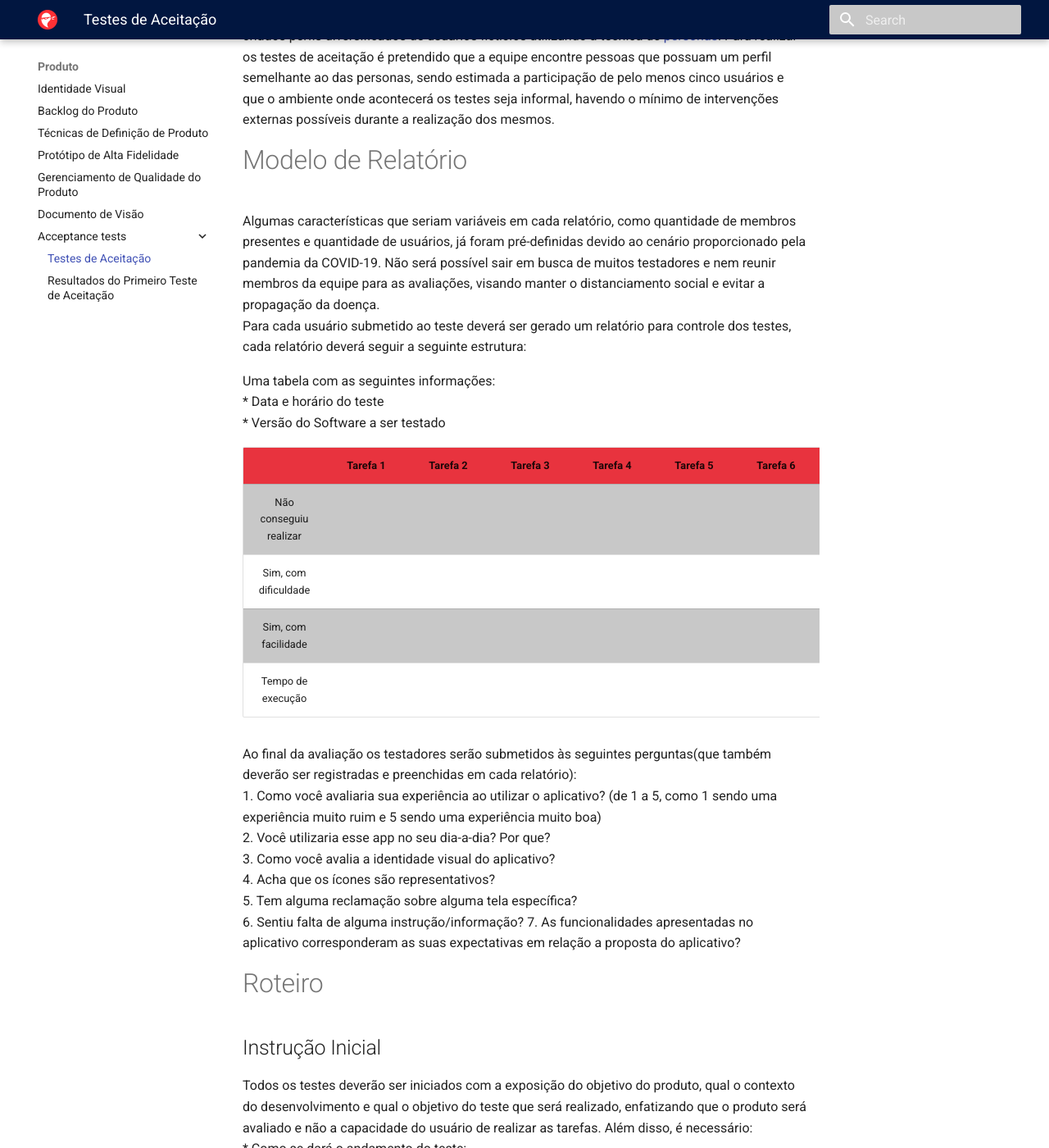
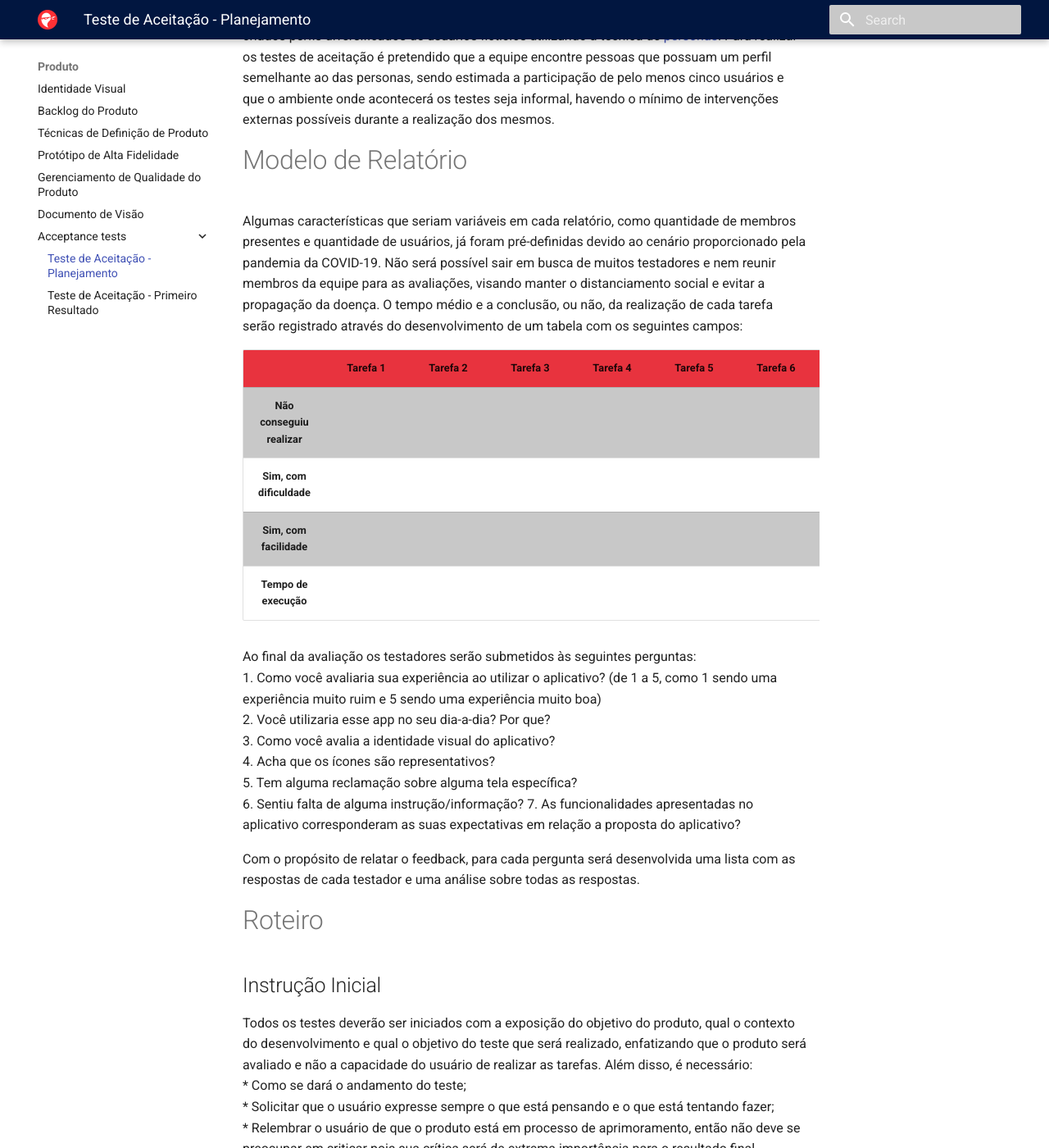
Before and after one commit to fga-eps-mds/2020.1-stay-safe-docs, an MkDocs documentation site: the page built from docs/produto/acceptance tests/planning.md, in a window 1280 px wide and 1400 px high, scrolled down 1206 px. Shown: the whole window at 82% size. Built offline with MkDocs 1.6.1 and Material for MkDocs 9.7.7, drawn with Linux system fonts in a browser that asks for light colours; some of the changed text lies outside the part shown.

Commit message:
Update acceptance test documents.
Co-authored-by: Tiago <tsrrodrigues@outlook.com>

```diff
--- a/docs/produto/acceptance tests/planning.md
+++ b/docs/produto/acceptance tests/planning.md
@@ -1,4 +1,4 @@
-# Testes de Aceitação
+# Teste de Aceitação - Planejamento
 
 # Introdução
 Testes de aceitação são um dos principais tipos de testes usados para validar o desenvolvimento de requisitos, que são construídos ao longo do processo de percepção do produto. O resultado desses testes devem demonstrar que o sistema é capaz de executar as funcionalidades existentes de forma adequada e coerente em termos de tempo de resposta e validade dos resultados, já a construção desses testes se dá a partir de situações de uso do próprio sistema. Além disso, os testes de aceitação podem  também avaliar a aplicação quanto à navegabilidade, usabilidade e acessibilidade, nesse sentido serão propostas algumas tarefas e, durante a sua realização, os avaliadores que compoẽm o time deverão atentar-se à identificação de problemas ou dificuldades do usuário ao navegar no app. O intuito deste documento é relatar desde os objetivos a quais serão os testes aplicados e como funcionarão os critérios de sucesso.
@@ -16,22 +16,18 @@ O entendimento do usuário em relação às funcionalidades, à facilidade ou n
 Para que fosse possível o desenvolvimento da aplicação mesmo que sem um cliente real, foram criados perfis diversificados de usuários fictícios utilizando a técnica de [personas](https://fga-eps-mds.github.io/2020.1-stay-safe-docs/produto/product-definition/). Para realizar os testes de aceitação é pretendido que a equipe encontre pessoas que possuam um perfil semelhante ao das personas, sendo estimada a participação de pelo menos cinco usuários e que o ambiente onde acontecerá os testes seja informal, havendo o mínimo de intervenções externas possíveis durante a realização dos mesmos.
 
 # Modelo de Relatório
-Algumas características que seriam variáveis em cada relatório, como quantidade de membros presentes e quantidade de usuários, já foram pré-definidas devido ao cenário proporcionado pela pandemia da COVID-19. Não será possível sair em busca de muitos testadores e nem reunir membros da equipe para as avaliações, visando manter o distanciamento social e evitar a propagação da doença.
-Para cada usuário submetido ao teste deverá ser gerado um relatório para controle dos testes, cada relatório deverá seguir a seguinte estrutura:
+Algumas características que seriam variáveis em cada relatório, como quantidade de membros presentes e quantidade de usuários, já foram pré-definidas devido ao cenário proporcionado pela pandemia da COVID-19. Não será possível sair em busca de muitos testadores e nem reunir membros da equipe para as avaliações, visando manter o distanciamento social e evitar a propagação da doença. O tempo médio e a conclusão, ou não, da realização de cada tarefa serão registrado através do desenvolvimento de um tabela com os seguintes campos:
 
-Uma tabela com as seguintes informações:
-* Data e horário do teste
-* Versão do Software a ser testado
 
 
 |                        | Tarefa 1 | Tarefa 2 | Tarefa 3 | Tarefa 4 | Tarefa 5 | Tarefa 6 | Tarefa 7 | Tarefa 8 | Tarefa 9 |
 |:----------------------:|:--------:|:--------:|:--------:|:--------:|:--------:|:--------:|:--------:|:--------:|:--------:|
-| Não conseguiu realizar |          |          |          |          |          |          |           |           |           |
-| Sim, com dificuldade   |          |          |          |          |          |          |           |           |           |
-| Sim, com facilidade    |          |          |          |          |          |          |           |           |           |
-| Tempo de execução      |          |          |          |          |          |          |           |           |           |
+| **Não conseguiu realizar** |          |          |          |          |          |          |           |           |           |
+| **Sim, com dificuldade**   |          |          |          |          |          |          |           |           |           |
+| **Sim, com facilidade**    |          |          |          |          |          |          |           |           |           |
+| **Tempo de execução**      |          |          |          |          |          |          |           |           |           |
 
-Ao final da avaliação os testadores serão submetidos às seguintes perguntas(que também deverão ser registradas e preenchidas em cada relatório):
+Ao final da avaliação os testadores serão submetidos às seguintes perguntas:
 1. Como você avaliaria sua experiência ao utilizar o aplicativo? (de 1 a 5, como 1 sendo uma experiência muito ruim e 5 sendo uma experiência muito boa)
 2. Você utilizaria esse app no seu dia-a-dia? Por que?
 3. Como você avalia a identidade visual do aplicativo?
@@ -39,6 +35,8 @@ Ao final da avaliação os testadores serão submetidos às seguintes perguntas(
 5. Tem alguma reclamação sobre alguma tela específica?
 6. Sentiu falta de alguma instrução/informação?
 7. As funcionalidades apresentadas no aplicativo corresponderam as suas expectativas em relação a proposta do aplicativo?
+
+Com o propósito de relatar o feedback, para cada pergunta será desenvolvida uma lista com as respostas de cada testador e uma análise sobre todas as respostas.
 
 # Roteiro
 ## Instrução Inicial
@@ -62,7 +60,7 @@ Todos os testes deverão ser iniciados com a exposição do objetivo do produto,
 * O sucesso de cada tarefa é o usuário conseguir executá-la.
 * Para cada uma das tarefas foi determinado um tempo mínimo, então caso usuário consiga executá-la dentro do tempo, demonstrará um bom padrão da usabilidade e reforçará o resultado positivo.
 * Feedbacks dos testadores serem positivos(em sua maioria) também demonstrarão o sucesso dos testes.
-Os resultados dos testes bem como as mudanças consequentes serão resgistradas no documento de [Resultados]()
+Os resultados dos testes bem como as mudanças consequentes serão resgistradas no documento de [Resultados](https://github.com/fga-eps-mds/2020.1-stay-safe-docs/blob/93-conduct-acceptance-tests/docs/produto/acceptance%20tests/results.md)
 
 ### Heurísticas de Nielsen
 Conforme descrito no [documento de qualidade](https://fga-eps-mds.github.io/2020.1-stay-safe-docs/produto/quality/) do Stay Safe, os testes avaliarão se a aplicação atende as Heurísticas de Nielsen. Caso atenda, demonstra então que possui boa navegabilidade e usabilidade.
```
Also changed, not shown: docs/produto/acceptance tests/results.md (+8 -6 lines).
